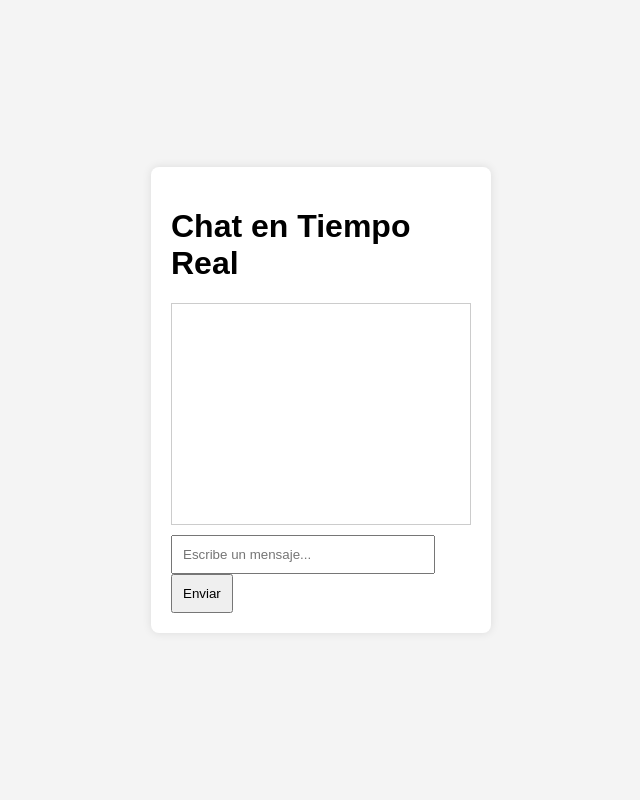
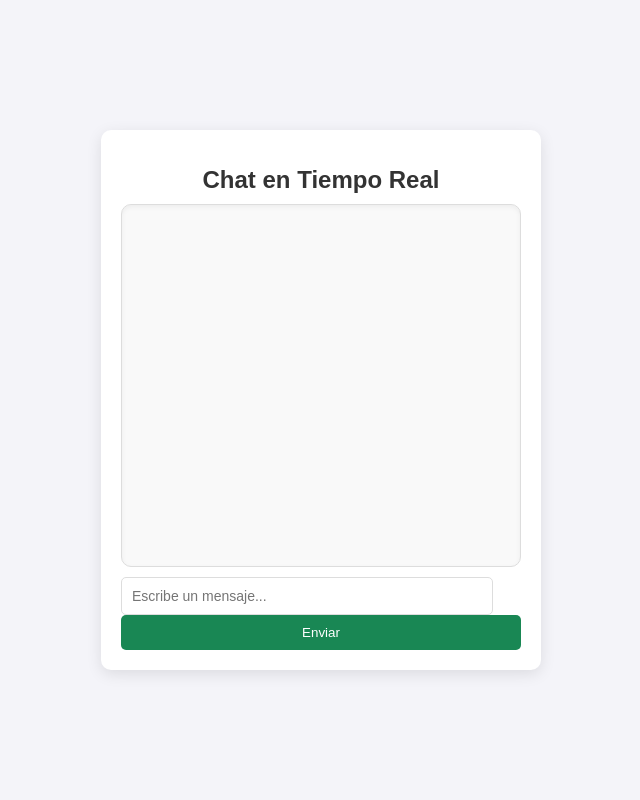
Before and after one commit to gbelot2003/assistant2, a Flask app: page / in a window 1280 px wide. Shown: the whole page, without its empty margins (319-959 px from the left). Run offline with Flask 3, Linux system fonts and the light colour scheme; some libraries are stand-ins or nearby versions.

Commit message:
Cambios de estilo

```diff
--- a/static/script.js
+++ b/static/script.js
@@ -6,15 +6,22 @@ document.getElementById('send-btn').addEventListener('click', function() {
     let message = document.getElementById('message').value;
     if (message) {
         socket.send(message);  // Enviar el mensaje al servidor
+        addMessageToChat(message, 'user');  // Añadir el mensaje del usuario al chat
         document.getElementById('message').value = '';  // Limpiar el campo
     }
 });
 
 // Escuchar mensajes desde el servidor
 socket.on('message', function(msg) {
+    addMessageToChat(msg, 'other');  // Añadir el mensaje de otros al chat
+});
+
+// Función para añadir un mensaje al chat
+function addMessageToChat(message, sender) {
     let chatBox = document.getElementById('chat-box');
     let messageElement = document.createElement('div');
-    messageElement.textContent = msg;
+    messageElement.classList.add('message', sender);  // Añadir clase 'user' o 'other'
+    messageElement.textContent = message;
     chatBox.appendChild(messageElement);
     chatBox.scrollTop = chatBox.scrollHeight;  // Scroll automático
-});
+}
--- a/static/style.css
+++ b/static/style.css
@@ -1,6 +1,7 @@
+/* Configuración básica del cuerpo */
 body {
-    font-family: Arial, sans-serif;
-    background-color: #f4f4f4;
+    font-family: 'Arial', sans-serif;
+    background-color: #f4f4f9;
     display: flex;
     justify-content: center;
     align-items: center;
@@ -8,29 +9,125 @@ body {
     margin: 0;
 }
 
+/* Contenedor principal del chat */
 .chat-container {
-    background-color: white;
+    background-color: #fff;
     padding: 20px;
-    border-radius: 8px;
-    box-shadow: 0 0 10px rgba(0, 0, 0, 0.1);
-    width: 300px;
+    border-radius: 10px;
+    box-shadow: 0 4px 15px rgba(0, 0, 0, 0.1);
+    width: 100%;
+    max-width: 400px;
+    height: 500px;
+    display: flex;
+    flex-direction: column;
 }
 
-.chat-box {
-    height: 200px;
-    overflow-y: scroll;
-    border: 1px solid #ccc;
-    padding: 10px;
+/* Título del chat */
+.chat-container h1 {
+    text-align: center;
+    color: #333;
+    font-size: 24px;
     margin-bottom: 10px;
 }
 
-#message {
-    width: calc(100% - 60px);
+/* Caja de mensajes */
+.chat-box {
+    flex: 1;
+    border: 1px solid #ddd;
+    border-radius: 10px;
     padding: 10px;
-    margin-right: 5px;
+    overflow-y: auto;
+    margin-bottom: 10px;
+    background-color: #f9f9f9;
+    box-shadow: inset 0 2px 5px rgba(0, 0, 0, 0.05);
 }
 
+/* Estilo para las burbujas de mensajes */
+.message {
+    padding: 10px;
+    margin-bottom: 10px;
+    border-radius: 10px;
+    width: fit-content;
+    max-width: 80%;
+    font-size: 14px;
+    line-height: 1.5;
+    position: relative;
+}
+
+/* Estilo para los mensajes del usuario */
+.message.user {
+    background-color: #d1e7dd;
+    align-self: flex-end;
+    color: #0f5132;
+    border-top-right-radius: 0;
+}
+
+/* Estilo para los mensajes de otros */
+.message.other {
+    background-color: #e2e3e5;
+    align-self: flex-start;
+    color: #383d41;
+    border-top-left-radius: 0;
+}
+
+/* Campo de texto */
+#message {
+    width: calc(100% - 50px);
+    padding: 10px;
+    border: 1px solid #ddd;
+    border-radius: 5px;
+    font-size: 14px;
+    outline: none;
+    transition: border-color 0.3s ease;
+}
+
+/* Efecto de enfoque en el campo de texto */
+#message:focus {
+    border-color: #6c757d;
+}
+
+/* Botón de envío */
 #send-btn {
     padding: 10px;
+    background-color: #198754;
+    color: white;
+    border: none;
+    border-radius: 5px;
     cursor: pointer;
+    transition: background-color 0.3s ease;
 }
+
+/* Efecto al pasar el mouse sobre el botón */
+#send-btn:hover {
+    background-color: #157347;
+}
+
+/* Efecto de scroll automático para la caja de chat */
+.chat-box {
+    scroll-behavior: smooth;
+}
+
+/* Mejoras para la barra de desplazamiento */
+.chat-box::-webkit-scrollbar {
+    width: 5px;
+}
+
+.chat-box::-webkit-scrollbar-track {
+    background: #f1f1f1;
+}
+
+.chat-box::-webkit-scrollbar-thumb {
+    background: #888;
+}
+
+.chat-box::-webkit-scrollbar-thumb:hover {
+    background: #555;
+}
+
+/* Responsividad */
+@media screen and (max-width: 600px) {
+    .chat-container {
+        width: 90%;
+        height: 90%;
+    }
+}
```
